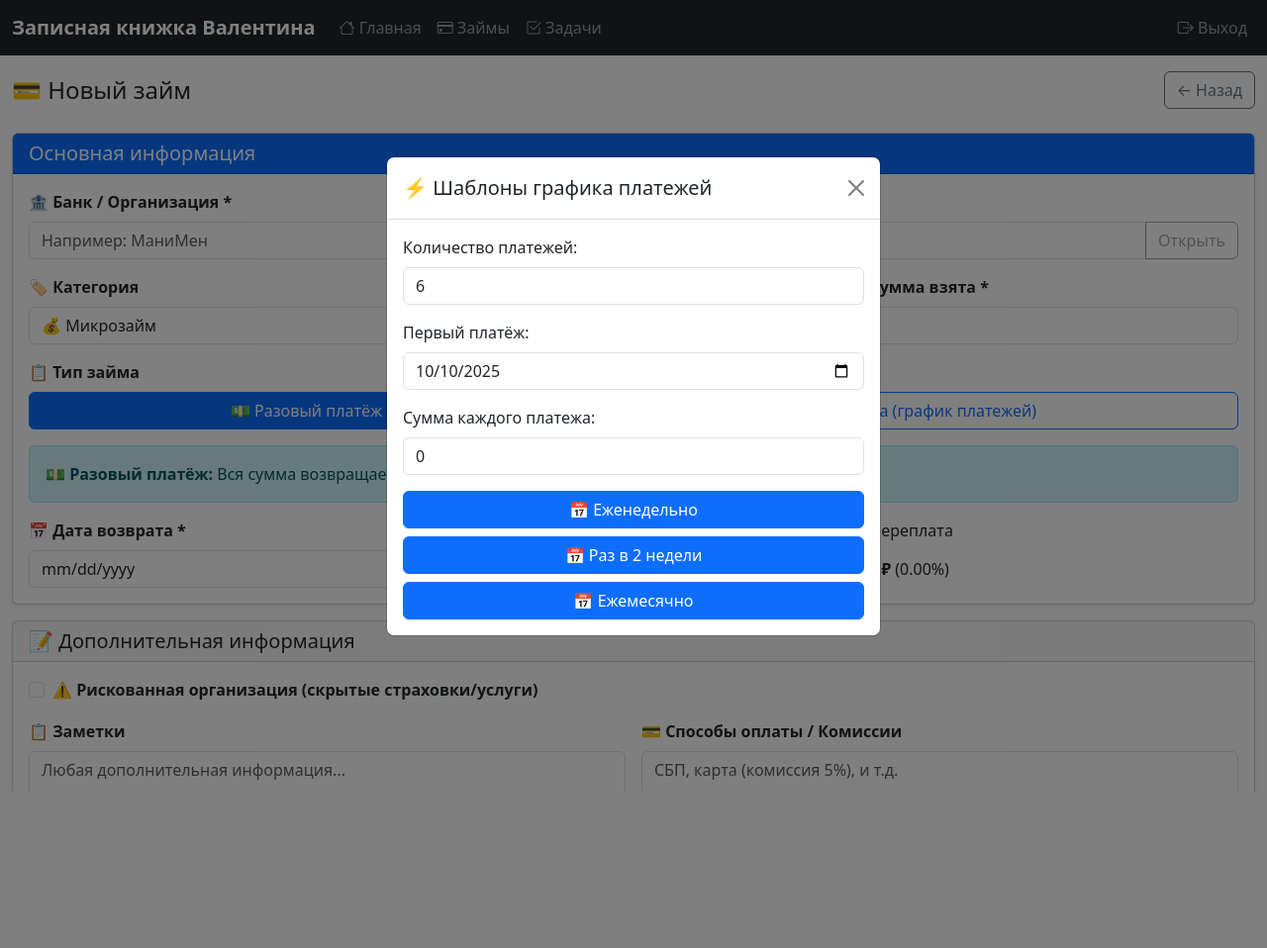
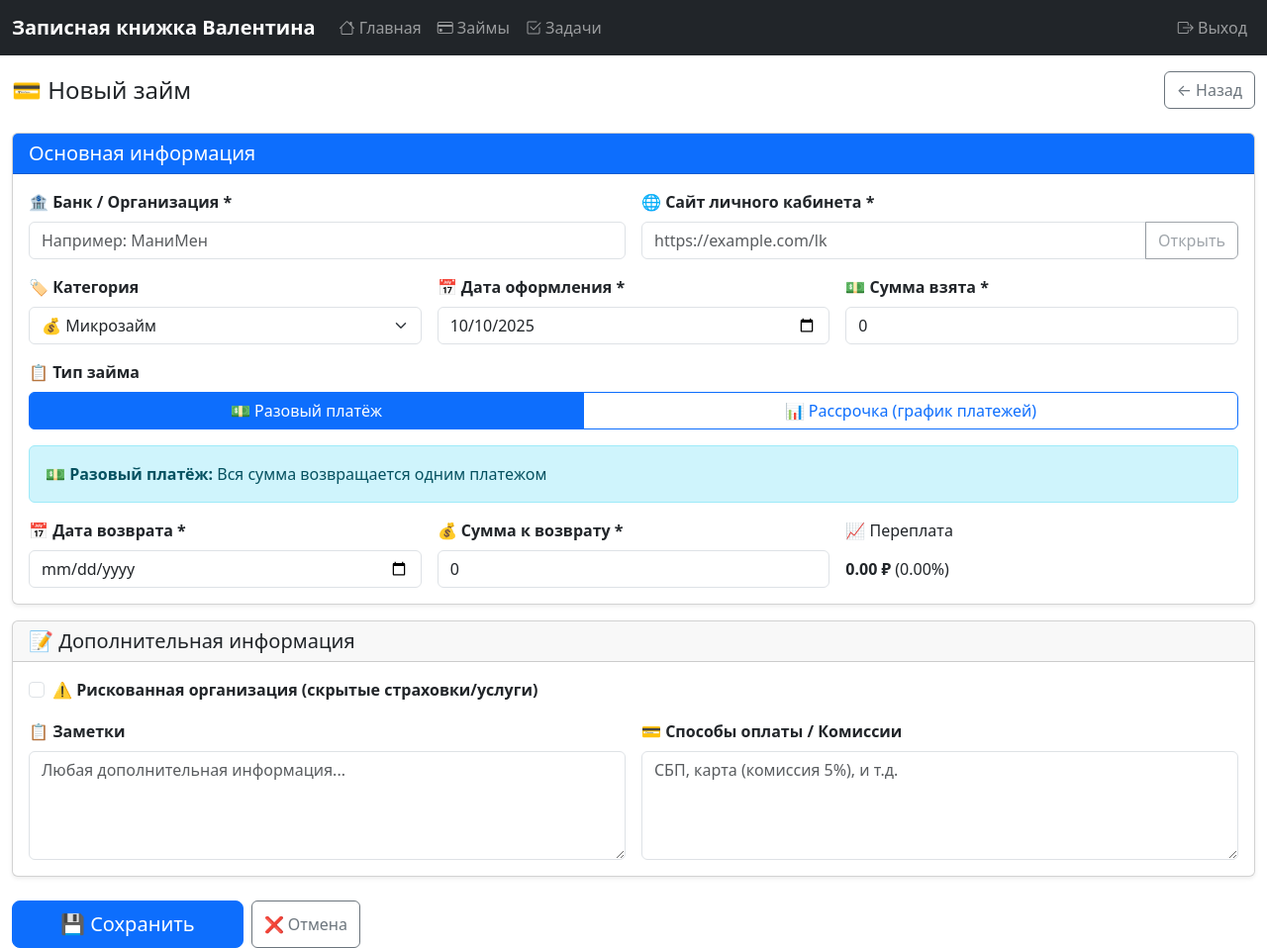
Before and after one commit to Valstan/mikrokredit, a Flask app: page /loan/new/v2 in a window 1280 px wide. Shown: the whole page at 99% size. Before the commit the page ends 800 px from the top, so only its background shows below. Run offline with Flask 3, Linux system fonts and the light colour scheme; the visitor is signed in with stand-in values (Sample User, id 1); parts of the project's set-up code (start-up, migrations or seed data) failed here and were passed over; some libraries are stand-ins or nearby versions.

Commit message:
🎨 Упрощение интерфейса займов - убрано модальное окно
Изменения:
- Удалено всплывающее окно с шаблонами графиков
- Убрана кнопка '⚡ Шаблоны'
- Оставлена только простая кнопка '➕ Добавить платёж'
- Всё на одной странице без модальных окон
- Упрощённая работа с платежами

Теперь интерфейс простой и понятный:
- Выбрал тип 'Рассрочка'
- Нажимаешь '+' - добавляется платёж
- Заполняешь дату и сумму
- Нажимаешь '+' снова - ещё платёж
- Сохраняешь - готово!

```diff
--- a/web/templates/loan_edit_v2.html
+++ b/web/templates/loan_edit_v2.html
@@ -121,14 +121,9 @@
             <div class="card shadow-sm mt-3">
                 <div class="card-header bg-success text-white d-flex justify-content-between align-items-center">
                     <h5 class="mb-0">📊 График платежей</h5>
-                    <div>
-                        <button type="button" class="btn btn-sm btn-light" @click="showTemplateModal = true">
-                            ⚡ Шаблоны
-                        </button>
-                        <button type="button" class="btn btn-sm btn-light" @click="addInstallment">
-                            ➕ Добавить платёж
-                        </button>
-                    </div>
+                    <button type="button" class="btn btn-sm btn-light" @click="addInstallment">
+                        ➕ Добавить платёж
+                    </button>
                 </div>
                 <div class="card-body">
                     <!-- Таблица платежей -->
@@ -304,45 +299,6 @@
         </div>
     </form>
 
-    <!-- Модальное окно шаблонов -->
-    <div x-show="showTemplateModal" class="modal fade show d-block" tabindex="-1"
-         style="background: rgba(0,0,0,0.5);" @click.self="showTemplateModal = false">
-        <div class="modal-dialog modal-dialog-centered">
-            <div class="modal-content">
-                <div class="modal-header">
-                    <h5 class="modal-title">⚡ Шаблоны графика платежей</h5>
-                    <button type="button" class="btn-close" @click="showTemplateModal = false"></button>
-                </div>
-                <div class="modal-body">
-                    <div class="mb-3">
-                        <label class="form-label">Количество платежей:</label>
-                        <input type="number" x-model.number="templateParams.count"
-                               class="form-control" min="2" max="52" value="6">
-                    </div>
-                    <div class="mb-3">
-                        <label class="form-label">Первый платёж:</label>
-                        <input type="date" x-model="templateParams.startDate" class="form-control">
-                    </div>
-                    <div class="mb-3">
-                        <label class="form-label">Сумма каждого платежа:</label>
-                        <input type="number" step="0.01" x-model.number="templateParams.amount"
-                               class="form-control" placeholder="0.00">
-                    </div>
-                    <div class="d-grid gap-2">
-                        <button class="btn btn-primary" @click="applyTemplate('weekly')">
-                            📅 Еженедельно
-                        </button>
-                        <button class="btn btn-primary" @click="applyTemplate('biweekly')">
-                            📅 Раз в 2 недели
-                        </button>
-                        <button class="btn btn-primary" @click="applyTemplate('monthly')">
-                            📅 Ежемесячно
-                        </button>
-                    </div>
-                </div>
-            </div>
-        </div>
-    </div>
 </div>
 
 <script>
@@ -351,7 +307,6 @@
         loanId: existingLoanId,
         saving: false,
         deleting: false,
-        showTemplateModal: false,
         loan: {
             org_name: '{{ loan.org_name if loan else "" }}',
             website: '{{ loan.website if loan else "" }}',
@@ -367,11 +322,6 @@
             interest_rate: {{ loan.interest_rate if loan else 0 }}
         },
         installments: existingInstallments || [],
-        templateParams: {
-            count: 6,
-            startDate: new Date().toISOString().split('T')[0],
-            amount: 0
-        },
 
         init() {
             this.calculateTotals();
@@ -417,37 +367,6 @@
             } else if (!inst.paid) {
                 inst.paid_date = null;
             }
-            this.calculateTotals();
-        },
-
-        applyTemplate(type) {
-            const count = this.templateParams.count;
-            const startDate = new Date(this.templateParams.startDate);
-            const amount = this.templateParams.amount;
-
-            this.installments = [];
-
-            for (let i = 0; i < count; i++) {
-                let paymentDate = new Date(startDate);
-
-                if (type === 'weekly') {
-                    paymentDate.setDate(startDate.getDate() + (i * 7));
-                } else if (type === 'biweekly') {
-                    paymentDate.setDate(startDate.getDate() + (i * 14));
-                } else if (type === 'monthly') {
-                    paymentDate.setMonth(startDate.getMonth() + i);
-                }
-
-                this.installments.push({
-                    due_date: paymentDate.toISOString().split('T')[0],
-                    amount: amount,
-                    paid: false,
-                    paid_date: null,
-                    id: null
-                });
-            }
-
-            this.showTemplateModal = false;
             this.calculateTotals();
         },
 
```
